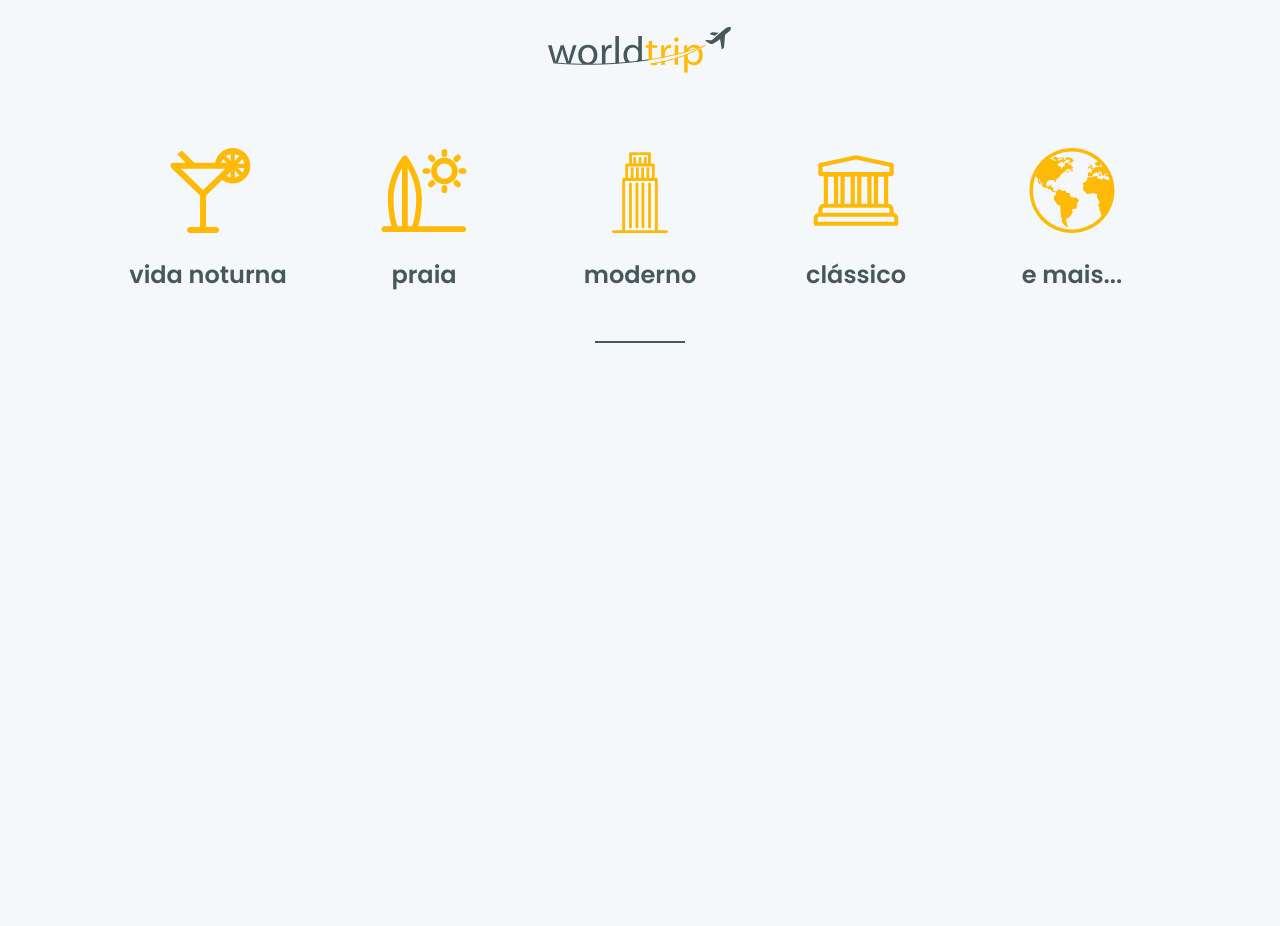
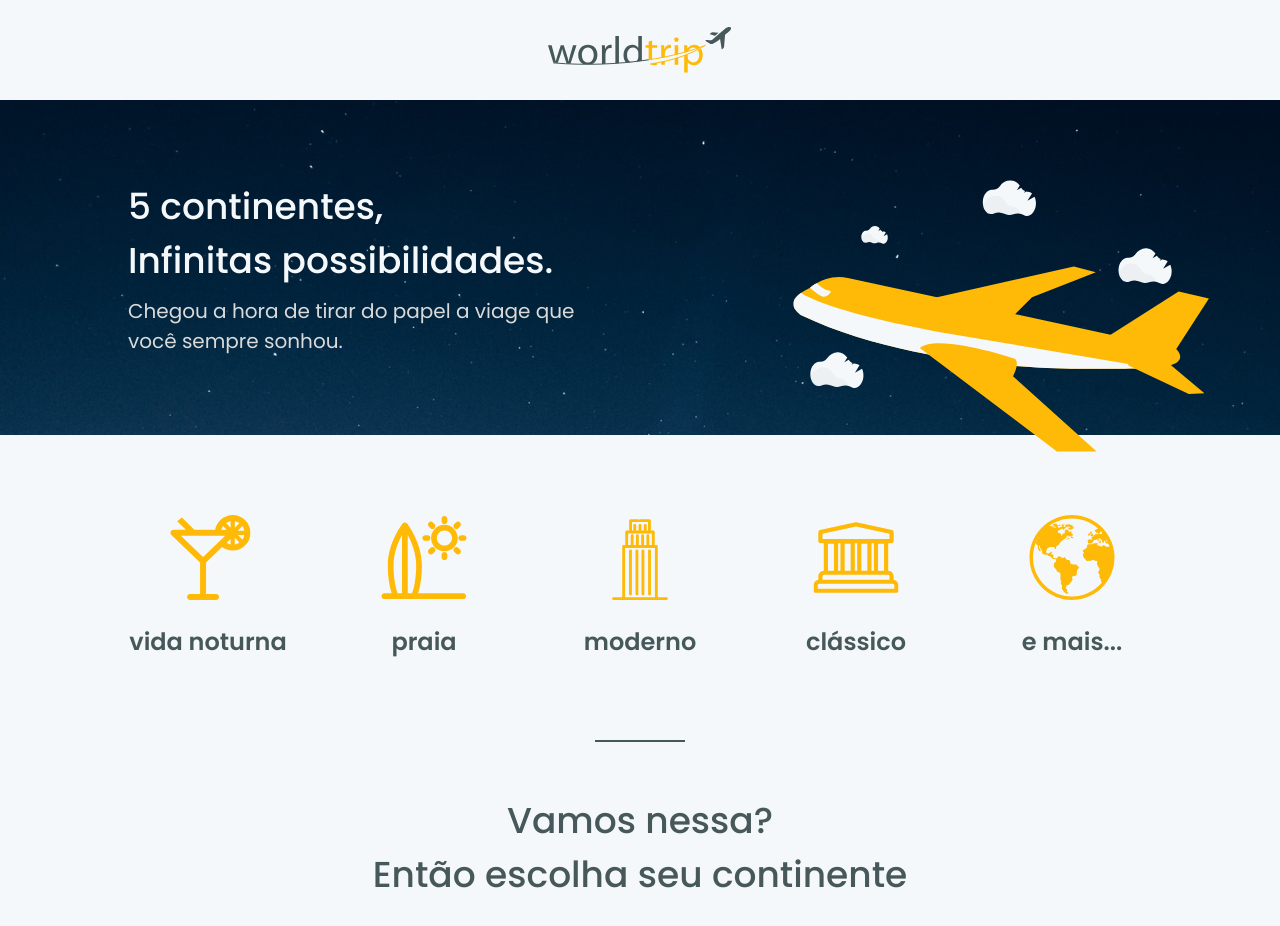
Before and after one commit to MoisesMenezes/worltrip, a Next.js app: page / in a window 1280 px wide. Shown: the top 926 px of the page. Before the commit the page ends 800 px from the top, so only its background shows below. Built offline with nearby package versions, Linux system fonts and the light colour scheme.

Commit message:
chore: add Banner

```diff
--- /dev/null
+++ b/src/components/Hero/index.tsx
@@ -0,0 +1,34 @@
+import { Box, Flex, Image, Text } from "@chakra-ui/react";
+
+const Hero = () => {
+  return (
+    <Flex
+      w="100%"
+      justifyContent="space-between"
+      h={["375", "335px"]}
+      bgRepeat="no-repeat"
+      bgSize="cover"
+      bgImage="url('/assets/background.jpg')">
+      <Flex flexDir="column" justifyContent="center" pl={["1rem", "8rem"]}>
+        <Text color="gray.300" fontSize={["25px", "36px"]} fontWeight="500">
+          5 continentes,<br></br> Infinitas possibilidades.
+        </Text>
+        <Text color="gray.400" fontSize={["14px", "20px"]} pt="0.5rem">
+          Chegou a hora de tirar do papel a viage que <br></br>
+          você sempre sonhou.
+        </Text>
+      </Flex>
+
+      <Image
+        display={["none", "none", "block"]}
+        transform="translateY(48px)"
+        src="/assets/airplane.svg"
+        alt="plane"
+        mr="4rem"
+        w={["300px", "300px", "300px", "430px"]}
+      />
+    </Flex>
+  );
+};
+
+export default Hero;
--- a/src/pages/index.tsx
+++ b/src/pages/index.tsx
@@ -1,15 +1,27 @@
-import { Box } from "@chakra-ui/react";
+import { Box, Text } from "@chakra-ui/react";
 import type { NextPage } from "next";
 
+import Hero from "../components/Hero";
 import TravelTypes from "../components/TravelTypes";
 
 const Home: NextPage = () => {
   return (
     <div>
-      <Box as="section" p="3rem 7rem">
+      <Hero />
+
+      <Box as="section" p={{ base: "2.25rem 3.125rem", md: "5rem 7rem" }}>
         <TravelTypes />
       </Box>
       <Box w={{ base: "60px", md: "90px" }} h="2px" bg="gray.800" m="0 auto" />
+
+      <Box
+        fontSize={{ base: "20px", md: "36px" }}
+        fontWeight="medium"
+        textAlign="center"
+        p={{ base: "1.5rem", md: "3.25rem" }}>
+        <Text>Vamos nessa?</Text>
+        <Text>Então escolha seu continente </Text>
+      </Box>
     </div>
   );
 };
--- a/src/styles/theme.ts
+++ b/src/styles/theme.ts
@@ -4,6 +4,7 @@ export const theme = extendTheme({
   colors: {
     gray: {
       "300": "#F5F8FA",
+      "400": "#DADADA",
       "500": "#999999",
       "800": "#47585B"
     },
```
Also changed, not shown: public/assets/background.jpg (added).
